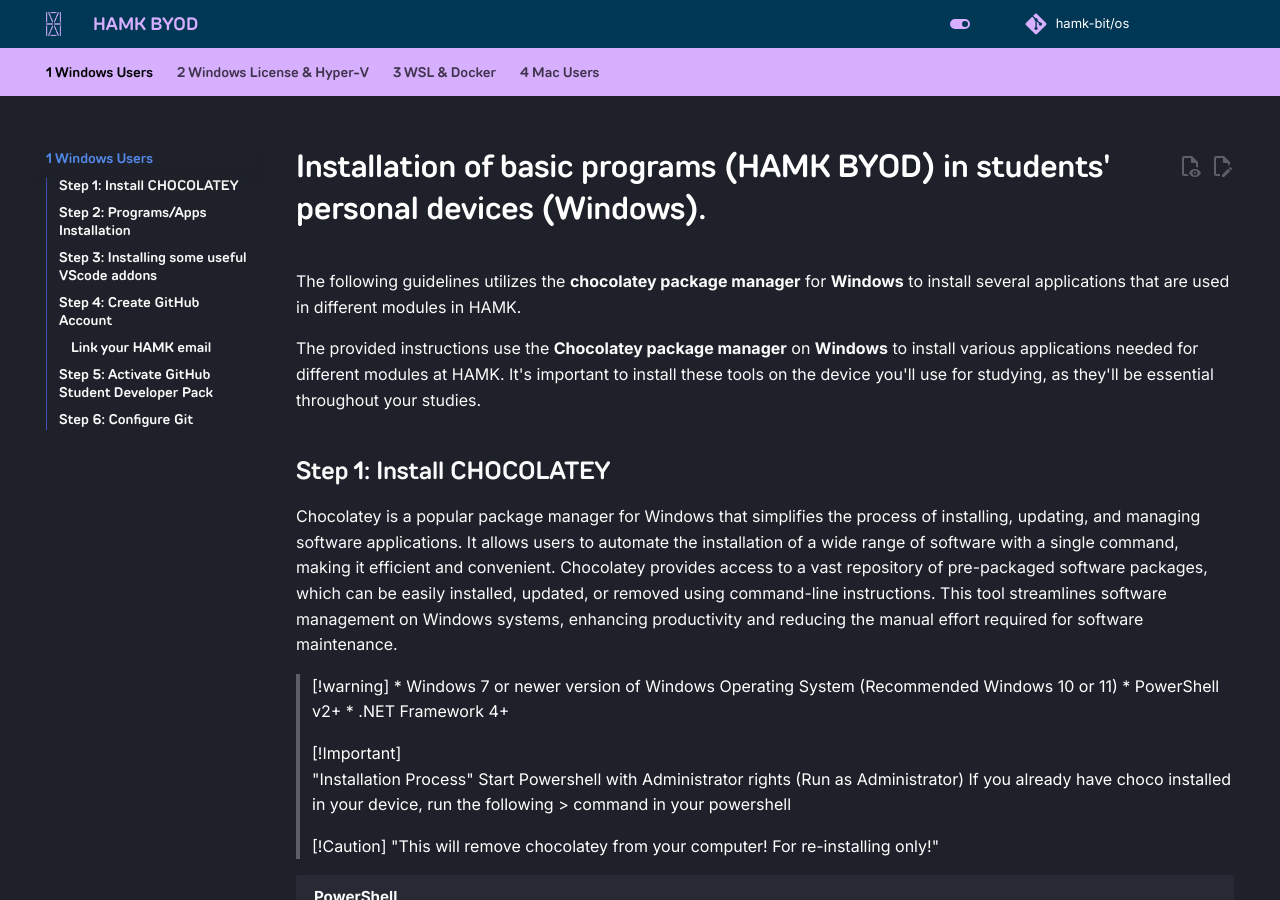
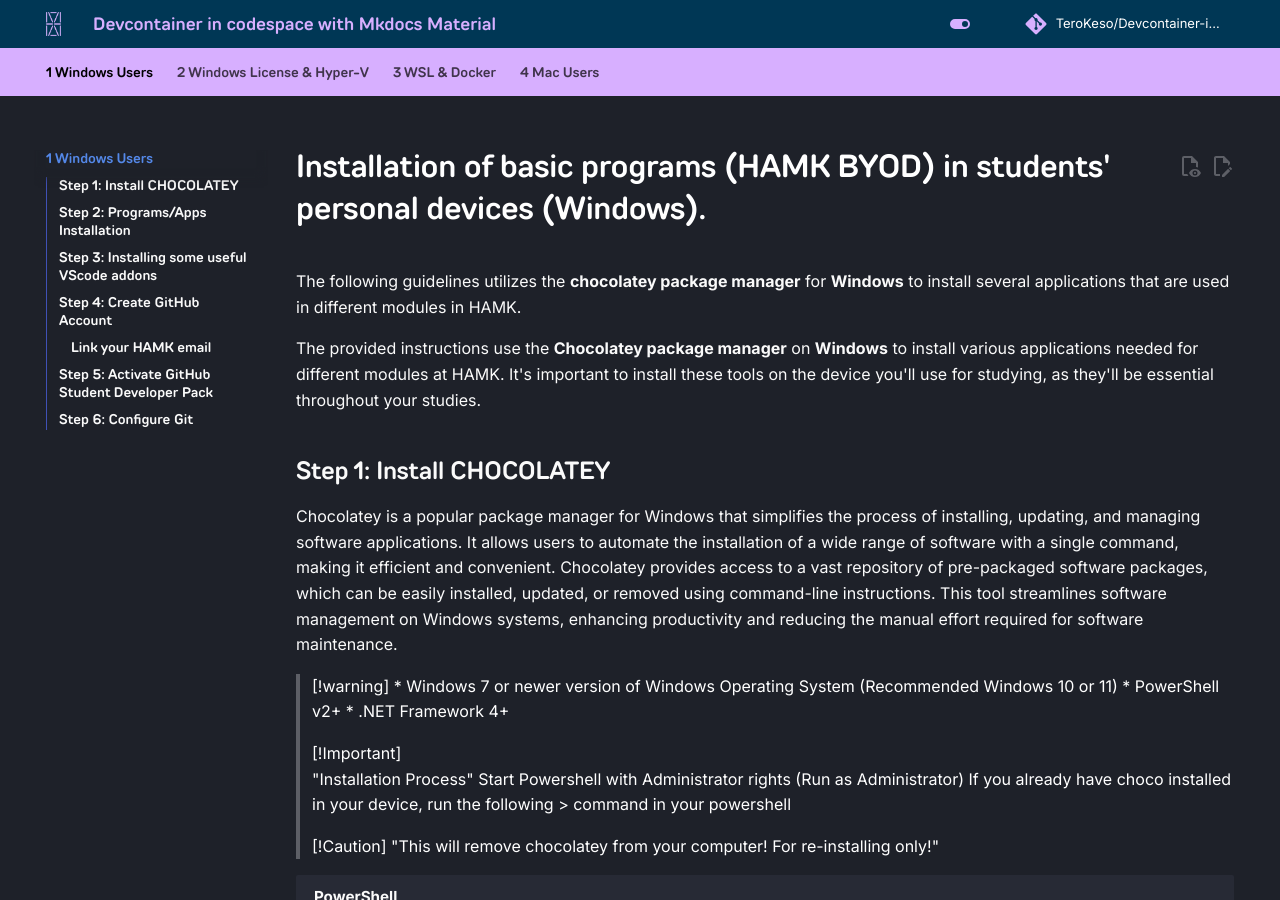
Before and after one commit to terokeso-sandbox/Devcontainer-in-codespace, an MkDocs documentation site: the page built from docs/index.md, in a window 1280 px wide and 900 px high. Built offline with MkDocs 1.6.1 and Material for MkDocs 9.7.7, drawn with Linux system fonts in a browser that asks for light colours; comment, search, counter and statistics services are not loaded; a style sheet for code colours, icons or effects is not loaded.

Commit message:
DNS and domain fix

```diff
--- a/mkdocs.yml
+++ b/mkdocs.yml
@@ -1,7 +1,7 @@
-site_name: HAMK BYOD
-repo_url: https://github.com/hamk-business-information-technology/os
+site_name: Devcontainer in codespace with Mkdocs Material
+repo_url: https://terokeso.github.io/Devcontainer-in-codespace/
 edit_uri: edit/main/docs/ # to let content.action.edit / view redirect to `main`, not `master`
-repo_name: hamk-bit/os
+repo_name: TeroKeso/Devcontainer-in-codespace
 theme:
   name: material
   logo: assets/favicon/logo_light_pink.png
```
